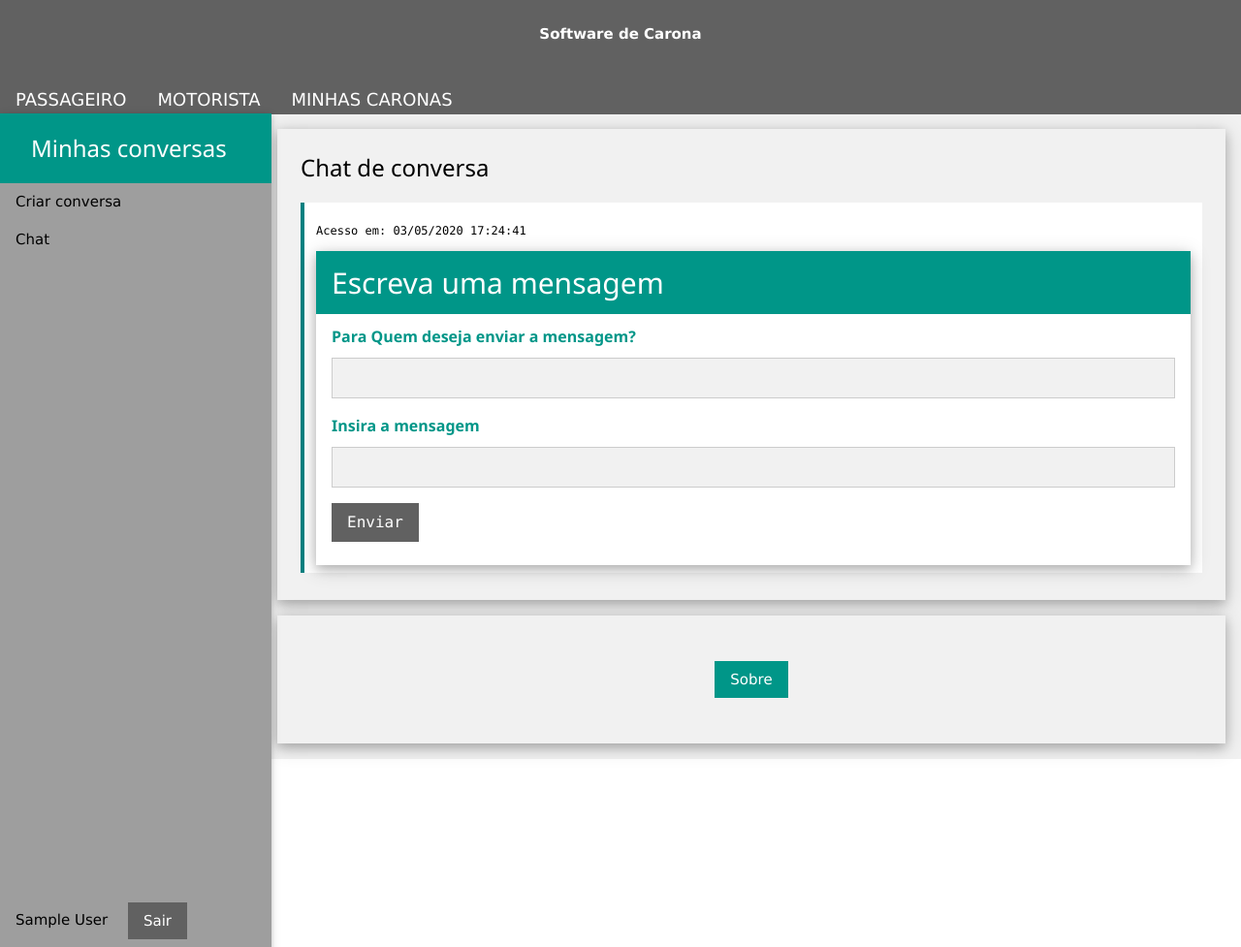
After one commit to n4th4nrjesus/SoftwareDeCarona, a PHP site: page /menssagemCriar.php in a window 1280 px wide. The commit adds this page. Shown: the whole page at 97% size. Run offline with PHP 8.4, Linux system fonts and the light colour scheme; the visitor is signed in with stand-in values (Sample User, id 1).

Commit message:
inicio de mensagem

```diff
--- a/Menu.php
+++ b/Menu.php
@@ -29,6 +29,7 @@ MENU.PHP
 			<a class="w3-bar-item w3-button w3-hide-medium w3-hide-small w3-hover-teal w3-padding-16" href="javascript:void(0)" onclick="w3_show_nav('menuMotor')">MOTORISTA</a>
 			<a class="w3-bar-item w3-button w3-hide-medium w3-hide-small w3-hover-teal w3-padding-16" href="javascript:void(0)" onclick="w3_show_nav('menuFeed')" style="display: none;">FEED</a>
 			<a class="w3-bar-item w3-button w3-hide-medium w3-hide-small w3-hover-teal w3-padding-16" href="javascript:void(0)" onclick="w3_show_nav('menuMinhas')">MINHAS CARONAS</a>
+			<a class="w3-bar-item w3-button w3-hide-medium w3-hide-small w3-hover-teal w3-padding-16" href="javascript:void(0)" onclick="w3_show_nav('menuConversas')" style="display: none;">MINHAS CONVERSASS</a>
 		</div>
 	</div>
 
@@ -43,6 +44,8 @@ MENU.PHP
 			   class="w3-bar-item w3-button w3-teal w3-hover-white w3-padding-16" style="display: none;">FEED</a>
 			<a href="javascript:void(0)" onclick="w3_show_nav('menuMinhas')"
 			   class="w3-bar-item w3-button w3-teal w3-hover-white w3-padding-16">MINHAS CARONAS</a>
+			<a href="javascript:void(0)" onclick="w3_show_nav('menuConversas')"
+			   class="w3-bar-item w3-button w3-teal w3-hover-white w3-padding-16" style="display: none;">MINHAS CONVERSAS</a>
 		</div>
 		<a href="javascript:void(0)" onclick="w3_close()" class="w3-button w3-right w3-xlarge w3-hide-large w3-teal"
 		   title="Close Menu">x</a>
@@ -75,6 +78,13 @@ MENU.PHP
 			<a class="w3-bar-item w3-button" href='caronaOfereci.php'>Oferecidas pendentes</a>
 			<a class="w3-bar-item w3-button" href='caronaAndamento.php'>Em andamento</a>
 		</div>
+		<div id="menuConversas" class="myMenu" >
+			<div class="w3-container w3-teal">
+				<h3 class="w3-border-dark-grey w3-padding">Minhas conversas</h3>
+			</div>
+			<a class="w3-bar-item w3-button" href='menssagemCriar.php'>Criar conversa</a>
+			<a class="w3-bar-item w3-button" href='menssagemListar.php'>Chat</a>
+		</div>
 		<div class="w3-bottom w3-padding">
 			<?= $_SESSION['usuario_nome'] ?>
 			<form action="login_sair_exe.php" style="display: inline-block;">
--- /dev/null
+++ b/menssagemCriar.php
@@ -0,0 +1,93 @@
+<!DOCTYPE html>
+    <!--
+     Software de Carona
+
+    -->
+<html>
+<head>
+
+    <title>Software de Carona</title>
+    <link rel="icon" type="image/png" href="imagens/logoSoftwareCarona.png" />
+    <meta name="viewport" content="width=device-width, initial-scale=1">
+    <link rel="stylesheet" href="https://www.w3schools.com/w3css/4/w3.css">
+    <style>
+        .w3-theme {
+            color: #ffff !important;
+            background-color: #380077 !important
+        }
+
+        .w3-code {
+            border-left: 4px solid teal;
+        }
+
+        .myMenu {
+            margin-bottom: 150px
+        }
+        select {
+            width:200px;
+        }
+    </style>
+</head>
+<body  onload="w3_show_nav('menuConversas')">
+<!-- Inclui MENU.PHP  -->
+<?php require 'menu.php';?>
+
+<!-- Conteúdo Principal: deslocado paa direita em 270 pixels quando a sidebar é visível -->
+<div class="w3-main w3-container w3-light-grey" style="margin-left:270px;margin-top:117px;">
+
+    <div class="w3-panel w3-padding-large w3-card-4 w3-light-grey">
+        <h1 class="w3-xlarge">Chat de conversa</h1>
+
+        <p class="w3-large">
+            <div class="w3-code cssHigh notranslate">
+                <!-- Acesso em:-->
+                <?php
+
+                date_default_timezone_set("America/Sao_Paulo");
+                $data = date("d/m/Y H:i:s", time());
+                echo "<p class='w3-small' > ";
+                echo "Acesso em: ";
+                echo $data;
+                echo "</p> "
+                ?>
+
+                <div class="w3-responsive w3-card-4">
+                    <div class="w3-container w3-teal">
+                        <h2>Escreva uma mensagem</h2>
+                    </div>
+                    <form class="w3-container" action="pedidoRegistrar_exe.php" method="post">
+						<input type="hidden" id="acaoForm" name="acaoForm" value="Carona">
+
+                        <div>
+                            <label class="w3-text-teal"><h6><b>Para Quem deseja enviar a mensagem?</b></h6></label>
+                            <input id="inputPuc_EndAtual" class="w3-input w3-border w3-light-grey" name="Destinatario" type="text"
+                                title="Insira o destinatário."></p>
+                            <label class="w3-text-teal"><h6><b>Insira a mensagem</b></h6></label>
+                            <input id="inputPuc_EndAtual" class="w3-input w3-border w3-light-grey" name="Mensagem" type="text"
+                                title="Insira a menssagem."></p>
+                            <input type="button" value="Enviar" class="w3-button w3-dark-grey w3-hover-white" onclick="" id="btnEnviar">
+                        </div>
+                        </br>
+                    </form>
+				</div>
+
+			</div>
+		</p>
+	</div>
+
+
+	<footer class="w3-panel w3-padding-32 w3-card-4 w3-light-grey w3-center">
+    <p>
+        <nav>
+            <a class="w3-button w3-teal w3-hover-white"
+               onclick="document.getElementById('id01').style.display='block'">Sobre</a>
+        </nav>
+    </p>
+	</footer>
+
+<!-- FIM PRINCIPAL -->
+</div>
+<!-- Inclui RODAPE.PHP  -->
+<?php require 'rodape.php';?>
+</body>
+</html>
--- a/rodape.php
+++ b/rodape.php
@@ -55,6 +55,7 @@ Novembro/2018
             document.getElementById("menuMotor").style.display = "none";
 			document.getElementById("menuFeed").style.display = "none";
 			document.getElementById("menuMinhas").style.display = "none";
+            document.getElementById("menuConversas").style.display = "none";
             document.getElementById(name).style.display = "block";
 
         }
```
Also changed, not shown: menssagemListar.php (added, +134 -0 lines).
